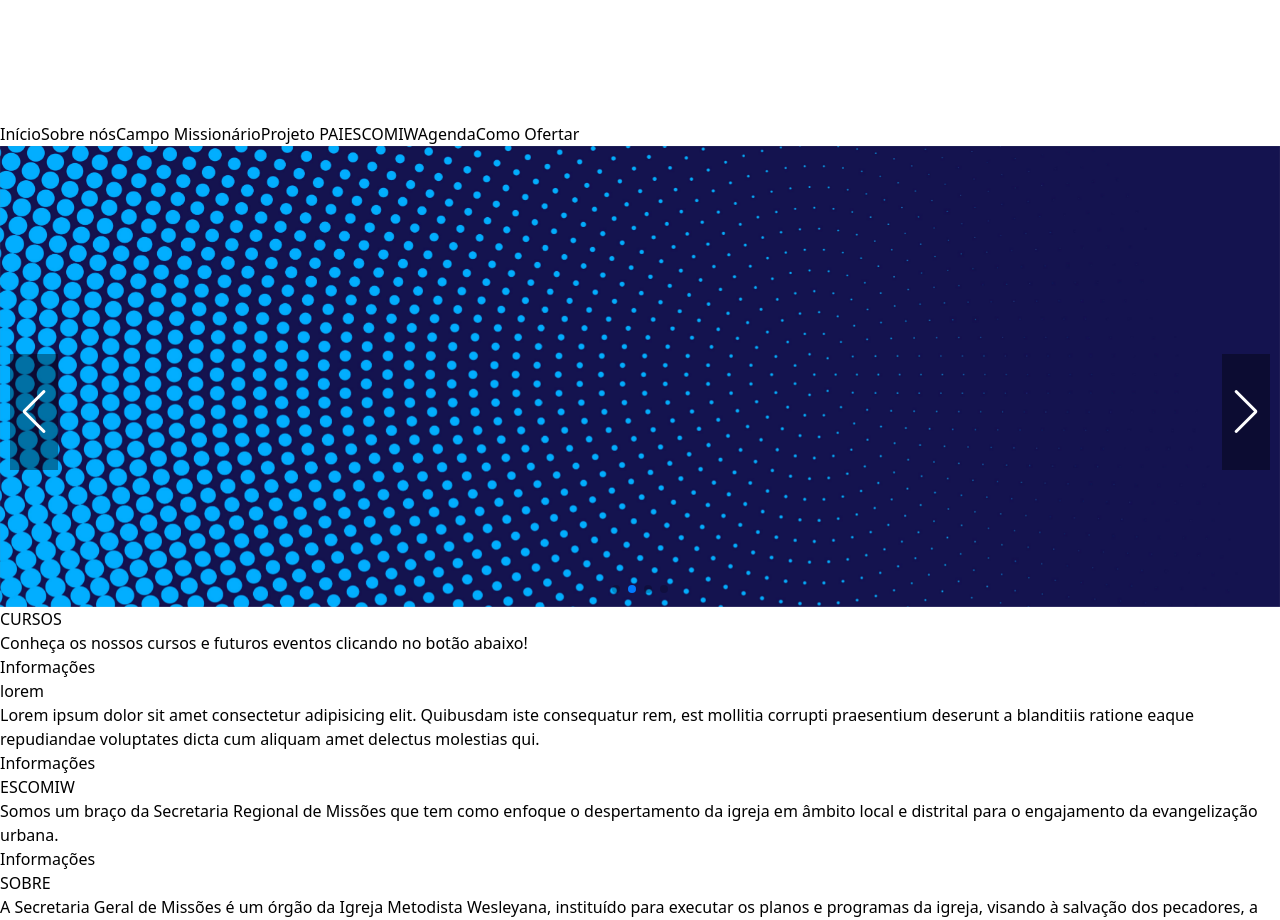
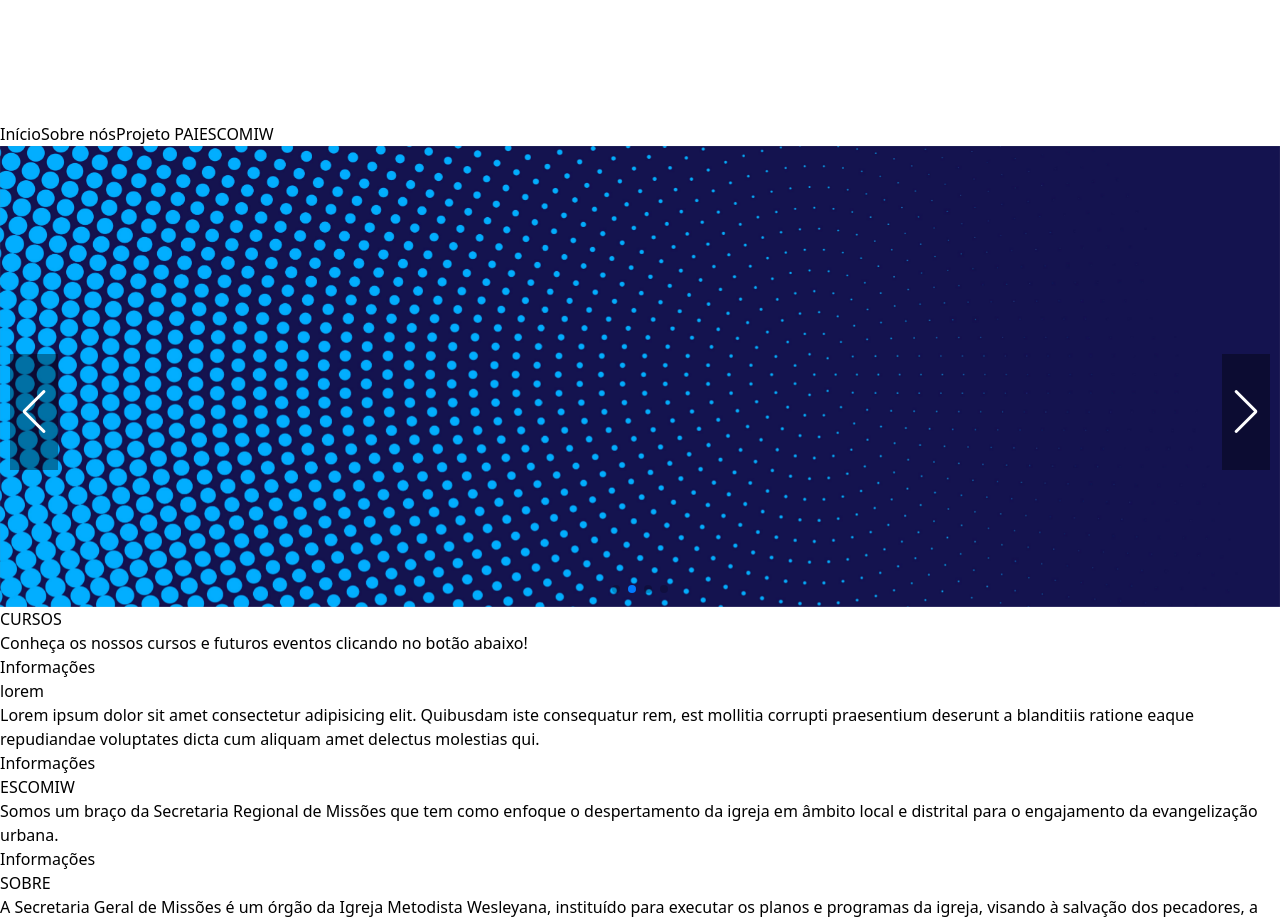
Before and after one commit to GianDoliveira/escomiw-, a React (Vite) app in the folder frontend/: page / in a window 1280 px wide. Shown: the part 980-1900 px from the top of the page. Built offline with nearby package versions, Linux system fonts and the light colour scheme.

Commit message:
navbar alterada

```diff
--- a/frontend/src/Components/Navbar.tsx
+++ b/frontend/src/Components/Navbar.tsx
@@ -25,21 +25,21 @@ function Navbar() {
                     <NavLink to="/sobre" className="block mt-4 lg:inline-block lg:mt-0 text-teal-200 hover:text-orange-400 mr-4">
                         Sobre nós
                     </NavLink>
-                    <NavLink to="" className="block mt-4 lg:inline-block lg:mt-0 text-teal-200 hover:text-orange-400 mr-4">
+                    {/* <NavLink to="" className="block mt-4 lg:inline-block lg:mt-0 text-teal-200 hover:text-orange-400 mr-4">
                         Campo Missionário
-                    </NavLink>
+                    </NavLink> */}
                     <NavLink to="/projetopai" className="block mt-4 lg:inline-block lg:mt-0 text-teal-200 hover:text-orange-400 mr-4">
                         Projeto PAI
                     </NavLink>
                     <NavLink to="/escomiw" className="block mt-4 lg:inline-block lg:mt-0 text-teal-200 hover:text-orange-400 mr-4">
                         ESCOMIW
                     </NavLink>
-                    <NavLink to="" className="block mt-4 lg:inline-block lg:mt-0 text-teal-200 hover:text-orange-400 mr-4">
+                    {/* <NavLink to="" className="block mt-4 lg:inline-block lg:mt-0 text-teal-200 hover:text-orange-400 mr-4">
                         Agenda
-                    </NavLink>
-                    <NavLink to="" className="block mt-4 lg:inline-block lg:mt-0 text-teal-200 hover:text-orange-400 mr-4">
+                    </NavLink> */}
+                    {/* <NavLink to="" className="block mt-4 lg:inline-block lg:mt-0 text-teal-200 hover:text-orange-400 mr-4">
                         Como Ofertar
-                    </NavLink>
+                    </NavLink> */}
                 </ul>
             </div>
         </nav>
```
